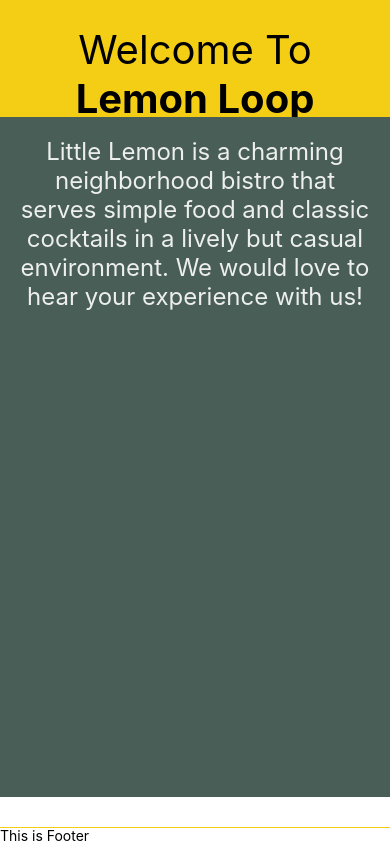
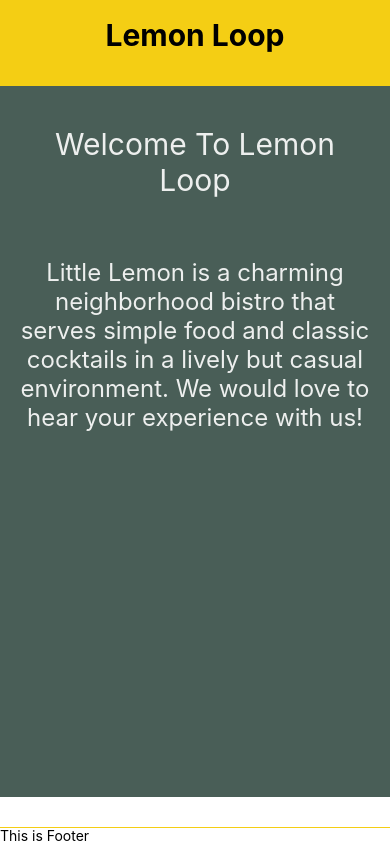
Before and after one commit to 404Bappy/LemonLoopApp, a React Native app: screen / in a window 390 px wide. Built offline with nearby package versions, Linux system fonts and the light colour scheme.

Commit message:
first commit

```diff
--- a/SRC/Components/Header.js
+++ b/SRC/Components/Header.js
@@ -6,13 +6,13 @@ export default function Header() {
     <View style={{flex: 0.2, backgroundColor: '#F4CE14'}}>
       <Text
         style={{
-          padding: 25,
-          fontSize: 40,
+          padding: 17,
+          fontSize: 30,
           color: 'black',
           textAlign: 'center',
         }}
         numberOfLines={2}>
-        Welcome To <Text style={{fontWeight: 'bold'}}>Lemon Loop</Text>
+        <Text style={{fontWeight: 'bold'}}>Lemon Loop</Text>
       </Text>
     </View>
   );
--- a/SRC/Components/WelcomeScreen.js
+++ b/SRC/Components/WelcomeScreen.js
@@ -4,6 +4,15 @@ import React from 'react';
 export default function WelcomeScreen() {
   return (
     <View>
+      <Text
+        style={{
+          fontSize: 30,
+          padding: 40,
+          textAlign: 'center',
+          color: '#EDEFEE',
+        }}>
+        Welcome To Lemon Loop
+      </Text>
       <Text
         style={{
           fontSize: 24,
```
